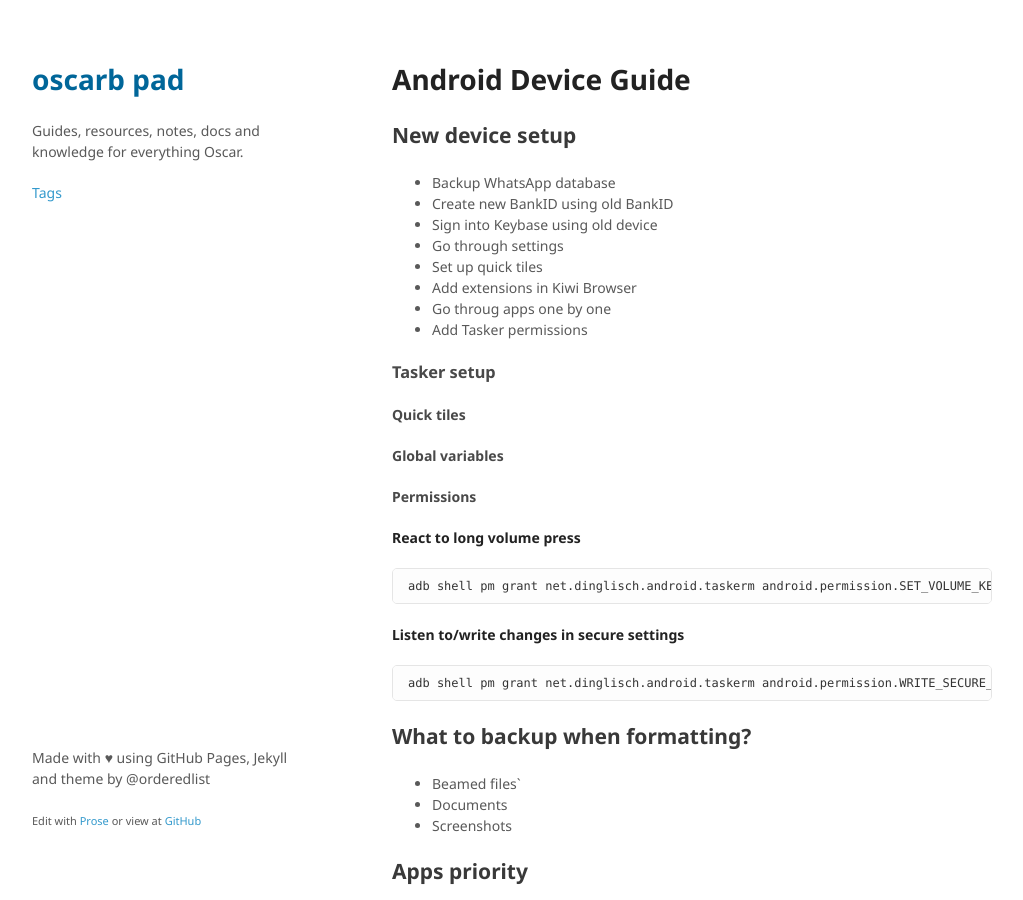
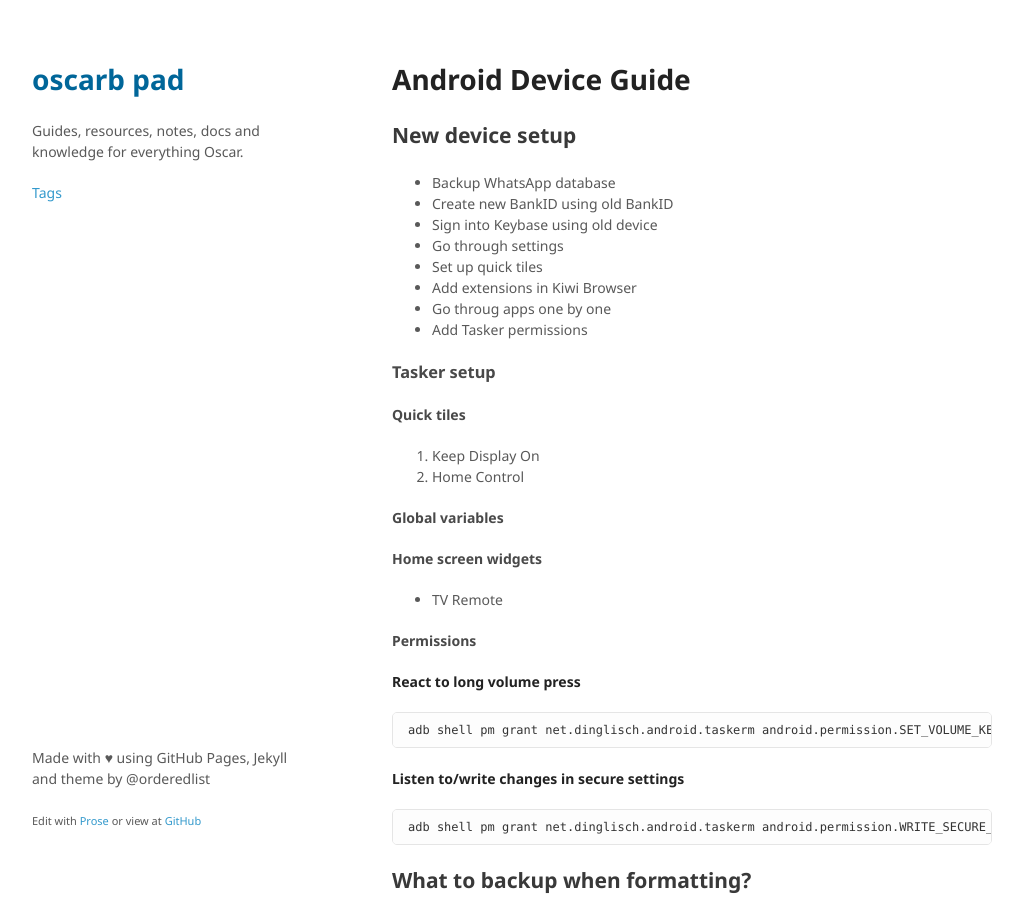
Before and after one commit to oscarb/pad, a Jekyll site: the page built from _docs/android-device-guide.md, in a window 1280 px wide and 900 px high. Shown: the whole window, without its empty margins (128-1151 px from the left). Built offline with Jekyll 4.4.1, drawn with Linux system fonts in a browser that asks for light colours; some web fonts are replaced.

Commit message:
Update android-device-guide.md

```diff
--- a/_docs/android-device-guide.md
+++ b/_docs/android-device-guide.md
@@ -24,7 +24,14 @@ published: true
 
 #### Quick tiles
 
+1. Keep Display On
+2. Home Control
+
 #### Global variables
+
+#### Home screen widgets
+
+* TV Remote
 
 #### Permissions
 
```
